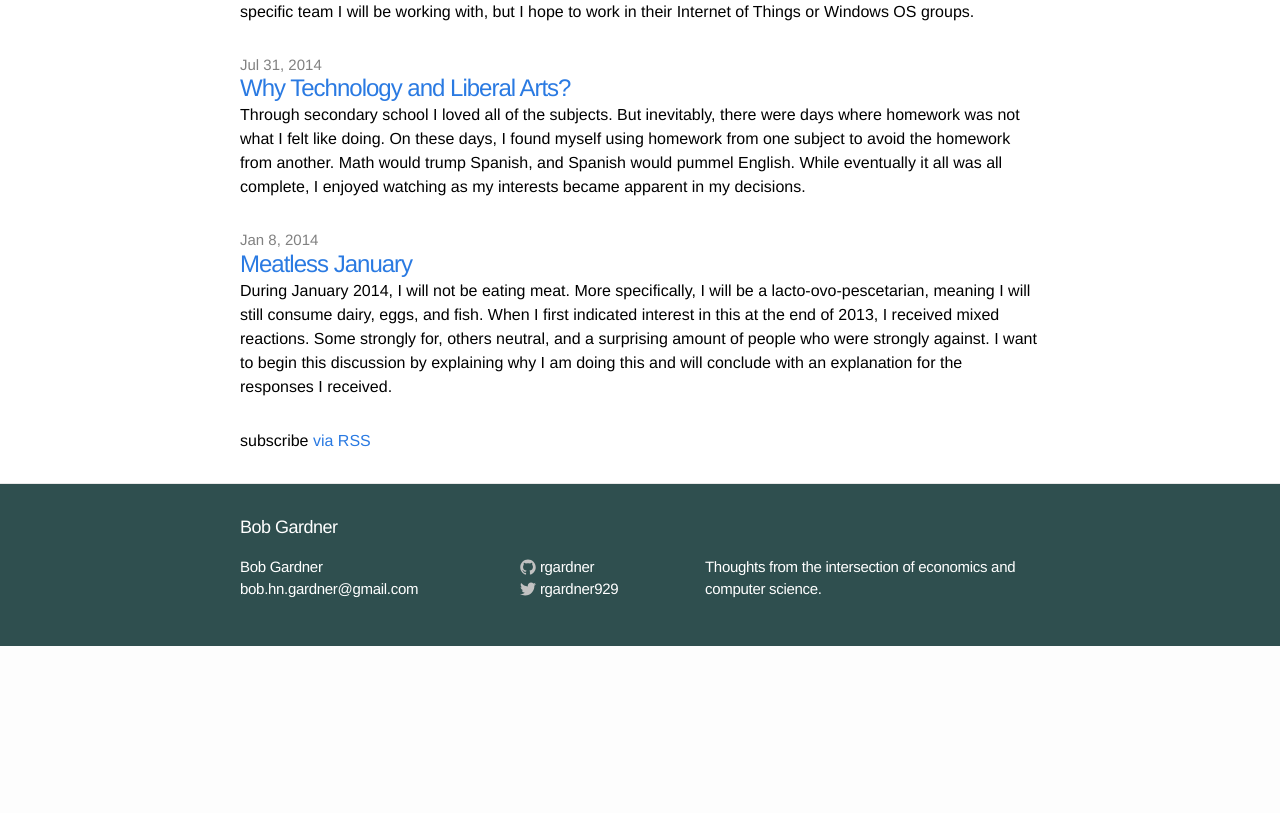
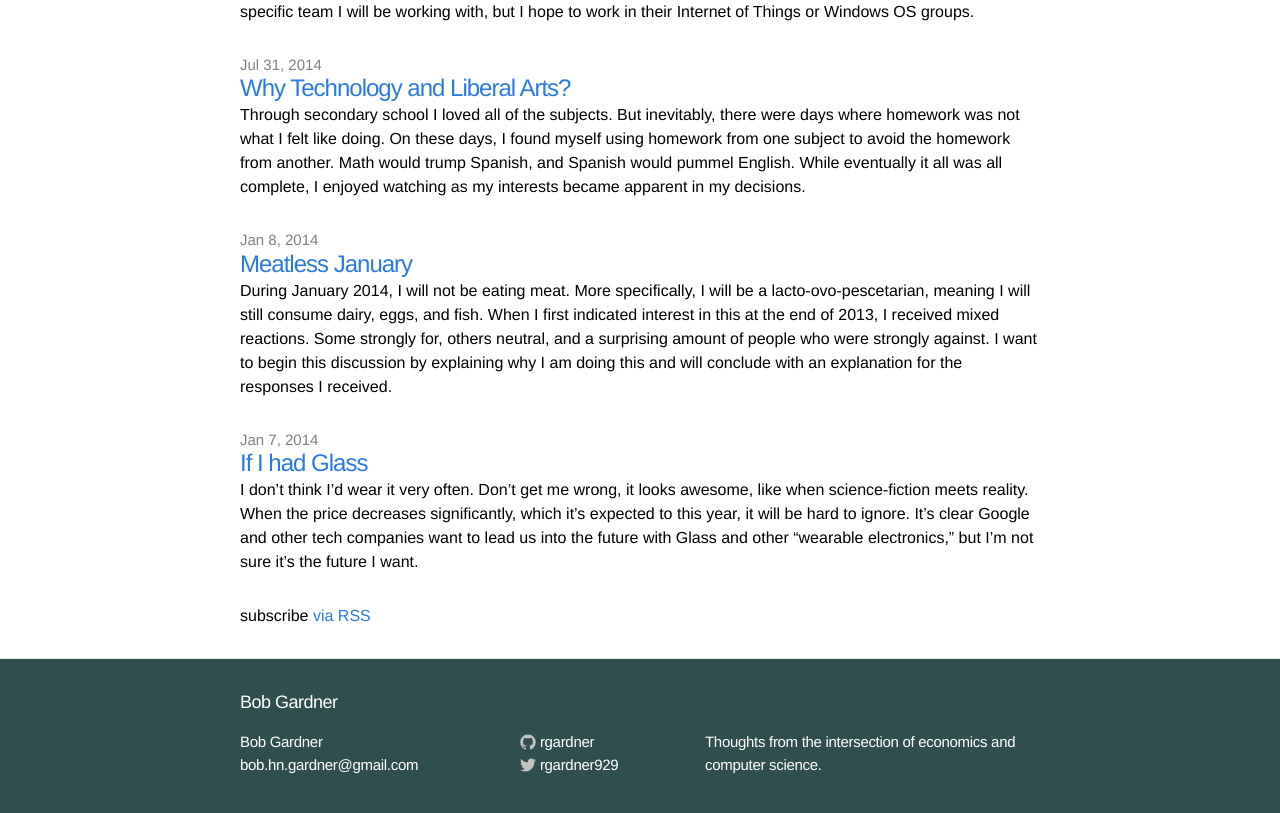
Before and after one commit to rgardner/rgardner.github.io, a Jekyll site: the page built from writings/index.html, in a window 1280 px wide and 900 px high, scrolled down 955 px, cut to the strip 79-892 px from the top of the window. Built offline with Jekyll 4.4.1, drawn with Linux system fonts in a browser that asks for light colours; comment, search, counter and statistics services are not loaded; before the commit the page ends 1680 px from its top, so only the background shows below that.

Commit message:
Edit and publish if I had Glass

```diff
--- a/_drafts/2014-01-07-if-i-had-glass.md
+++ b/_posts/2014-01-07-if-i-had-glass.md
@@ -72,7 +72,7 @@
 Glass differs from the smartphones in that it makes the camera and microphone
 even more convenient, in a way unparalleled in other wearables. Information has
 yet to be made more convenient, due to the limitations of the screen size and
-the voice recognition (though Google improves the latter with more audio data
-its users).
+the voice recognition (though Google improves the latter using the audio data
+it collects).
 
 If I had Glass, I would accept the responsibility that it bestows.
```
